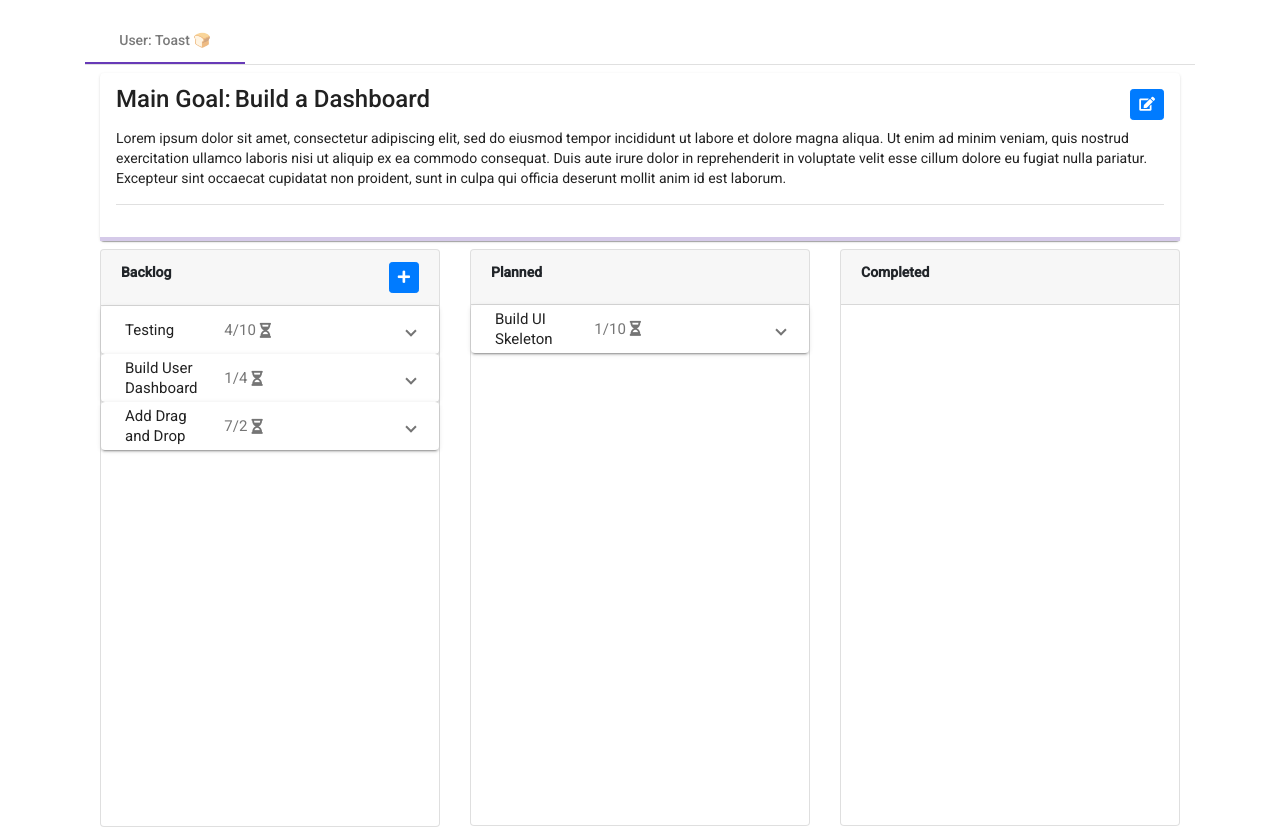
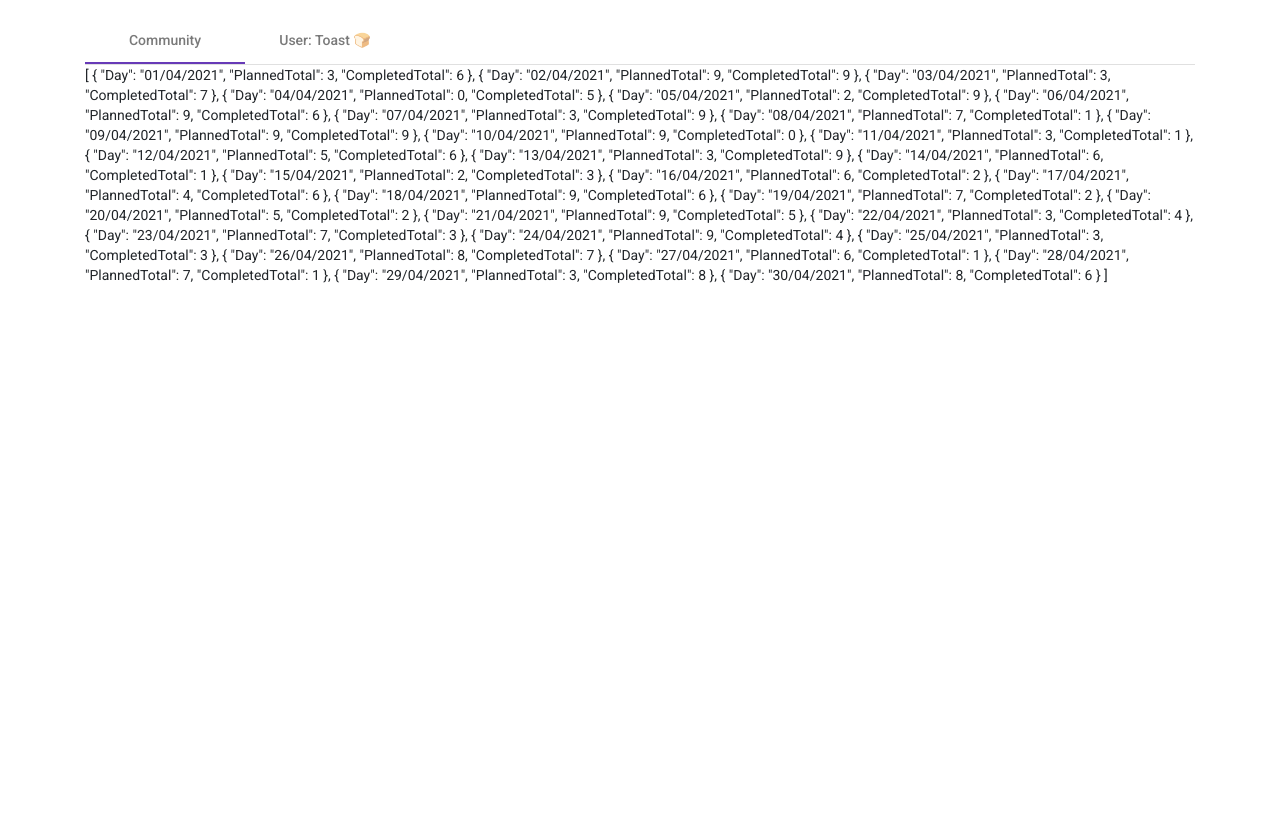
Before and after one commit to Johnjix/SelfDevDashboard, an Angular app: page / in a window 1280 px wide. Built offline with nearby package versions, Linux system fonts and the light colour scheme.

Commit message:
Added Community Dashboard

```diff
--- a/src/app/dashboard-community/dashboard-community.component.html
+++ b/src/app/dashboard-community/dashboard-community.component.html
@@ -1 +1,3 @@
-<p>dashboard-community works!</p>
+<div>
+  {{ stats | json }}
+</div>
--- a/src/app/dashboard-community/dashboard-community.component.ts
+++ b/src/app/dashboard-community/dashboard-community.component.ts
@@ -1,15 +1,27 @@
 import { Component, OnInit } from '@angular/core';
+import { CommunityStatistics } from '../models/dashboard-stats.model';
 
 @Component({
   selector: 'app-dashboard-community',
   templateUrl: './dashboard-community.component.html',
-  styleUrls: ['./dashboard-community.component.css']
+  styleUrls: ['./dashboard-community.component.css'],
 })
 export class DashboardCommunityComponent implements OnInit {
-
-  constructor() { }
+  stats: CommunityStatistics[];
+  constructor() {
+    this.stats = [];
+  }
 
   ngOnInit(): void {
+    // Mock Data
+    for (let i = 1; i < 31; i++) {
+      let stat: CommunityStatistics = {
+        Day: (i < 10 ? '0' : '') + i.toLocaleString() + '/04/2021',
+        PlannedTotal: Math.floor(Math.random() * 10),
+        CompletedTotal: Math.floor(Math.random() * 10),
+      };
+
+      this.stats.push(stat);
+    }
   }
-
 }
--- a/src/app/dashboard/dashboard.component.html
+++ b/src/app/dashboard/dashboard.component.html
@@ -1,5 +1,5 @@
 <mat-tab-group>
-  <mat-tab *ngIf="false" label="Community">
+  <mat-tab label="Community">
     <app-dashboard-community></app-dashboard-community>
   </mat-tab>
   <mat-tab label="User: Toast 🍞">
--- /dev/null
+++ b/src/app/mock-data/community-mock-data.ts
@@ -0,0 +1,3 @@
+import { CommunityStatistics } from '../models/dashboard-stats.model';
+
+export const COMMUNITYMOCKDATA: CommunityStatistics[] = [];
--- a/src/app/models/dashboard-stats.model.ts
+++ b/src/app/models/dashboard-stats.model.ts
@@ -19,3 +19,8 @@ export interface User {
   Name: string;
   Goals: Goal;
 }
+export interface CommunityStatistics {
+  Day: string;
+  PlannedTotal: number;
+  CompletedTotal: number;
+}
```
Also changed, not shown: src/app/mock-data/user-mock-data.ts (+6 -6 lines).
